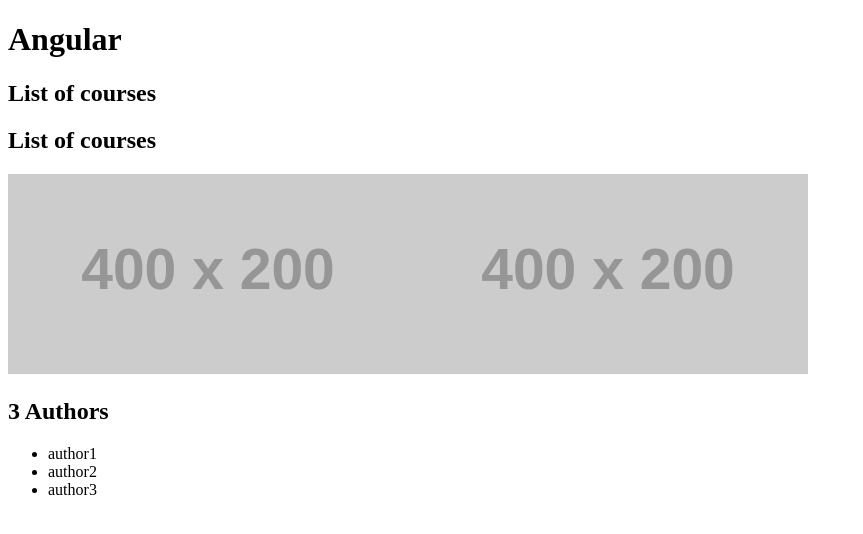
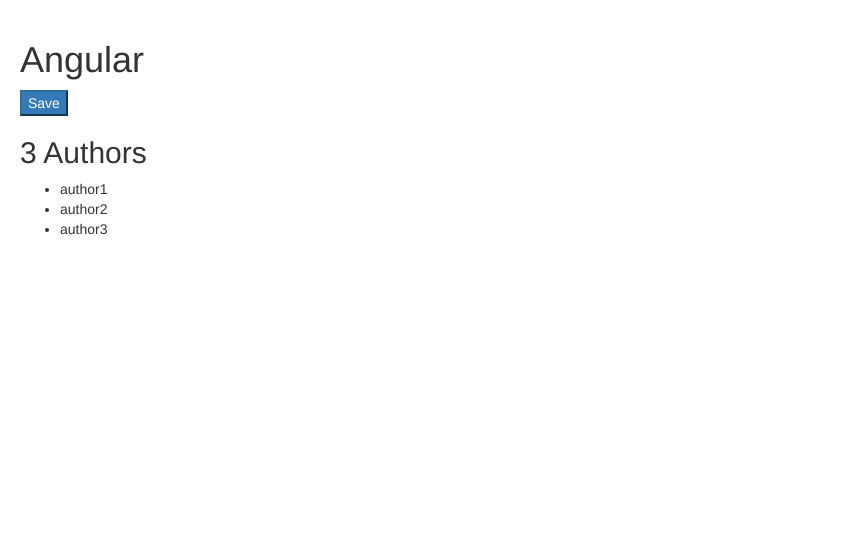
Before and after one commit to esawei/AngularLab, an Angular app: page / in a window 1280 px wide. Shown: the top 534 px of the page, without its empty margins (0-863 px from the left). Built offline with nearby package versions, Linux system fonts and the light colour scheme.

Commit message:
42. Adding Bootstrap

```diff
--- a/package.json
+++ b/package.json
@@ -21,6 +21,7 @@
     "@angular/platform-browser": "^4.2.4",
     "@angular/platform-browser-dynamic": "^4.2.4",
     "@angular/router": "^4.2.4",
+    "bootstrap": "^3.3.7",
     "core-js": "^2.4.1",
     "rxjs": "^5.4.2",
     "zone.js": "^0.8.14"
--- a/src/app/courses.component.ts
+++ b/src/app/courses.component.ts
@@ -4,10 +4,7 @@
 @Component({
     selector: 'courses',
     template: `
-        <h2>{{ title }}</h2>
-        <h2 [textContent]="title"></h2>
-        <img src="{{ imageUrl }}" />
-        <img [src]="imageUrl" />
+        <button class="bnt btn-primary">Save</button>
     `
 })
 export class CoursesComponent {
--- a/src/styles.css
+++ b/src/styles.css
@@ -1 +1,4 @@
 /* You can add global styles to this file, and also import other style files */
+@import "~bootstrap/dist/css/bootstrap.css";
+
+body { padding: 20px; }
```
Also changed, not shown: 1 other file (tests, documents, lock files or other folders).
